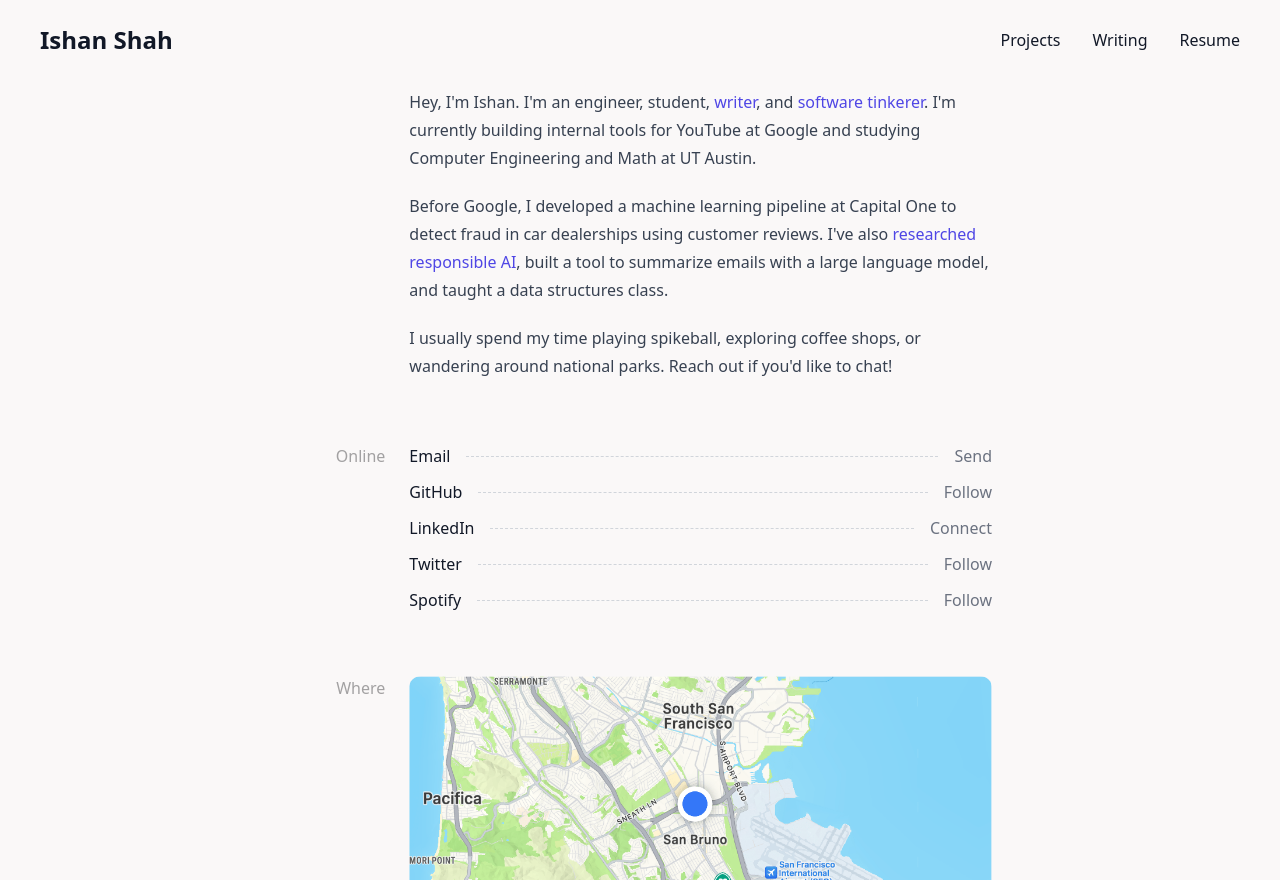
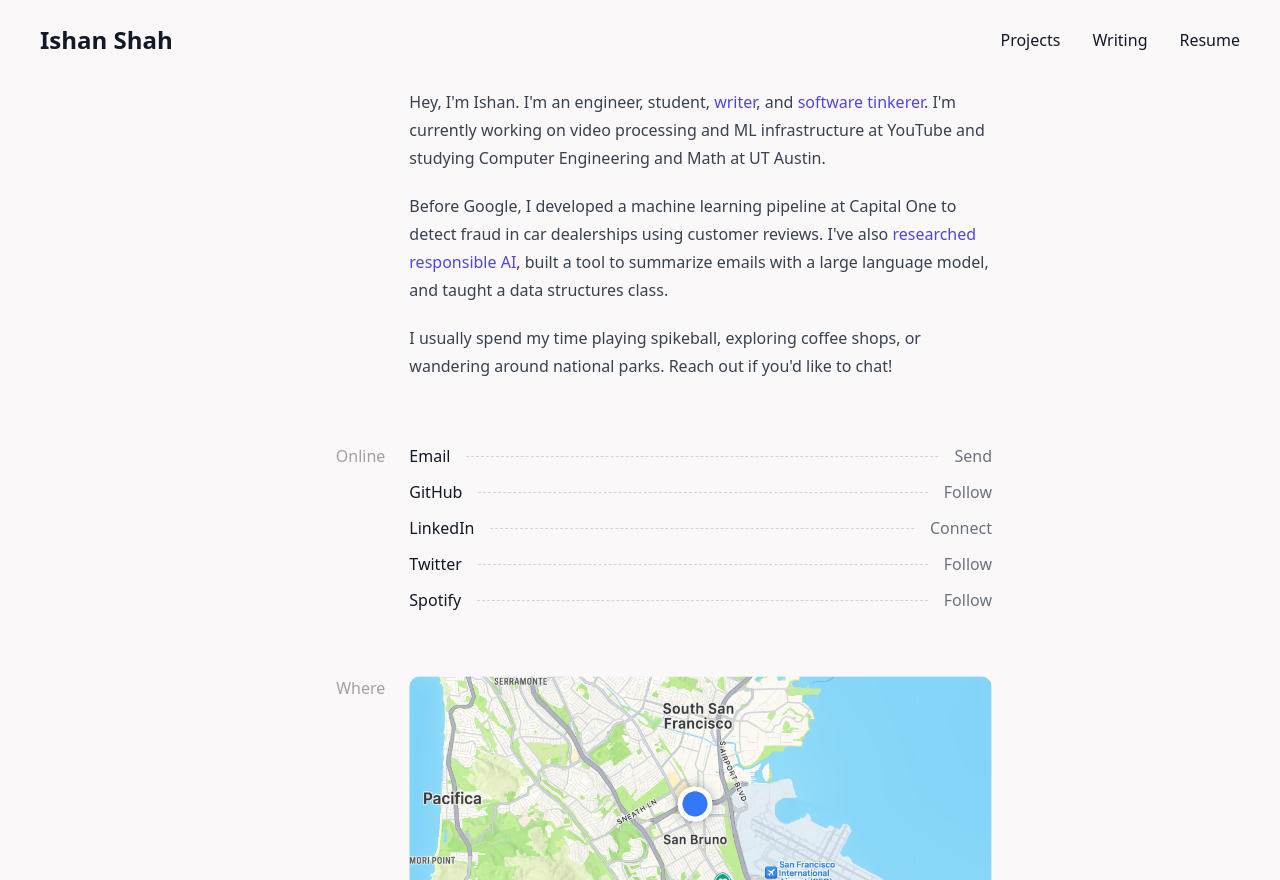
Before and after one commit to technoabsurdist/emilioandere.com, a Next.js app: page / in a window 1280 px wide. Built offline with nearby package versions, Linux system fonts and the light colour scheme.

Commit message:
Update YouTube work description

```diff
--- a/src/components/Home/index.js
+++ b/src/components/Home/index.js
@@ -70,8 +70,8 @@ export function Home() {
                   >
                     software tinkerer
                   </a>
-                  . I&apos;m currently building internal tools for YouTube at Google and studying
-                  Computer Engineering and Math at UT Austin.
+                  . I&apos;m currently working on video processing and ML infrastructure at YouTube
+                  and studying Computer Engineering and Math at UT Austin.
                 </p>
                 <p>
                   Before Google, I developed a machine learning pipeline at Capital One
```
